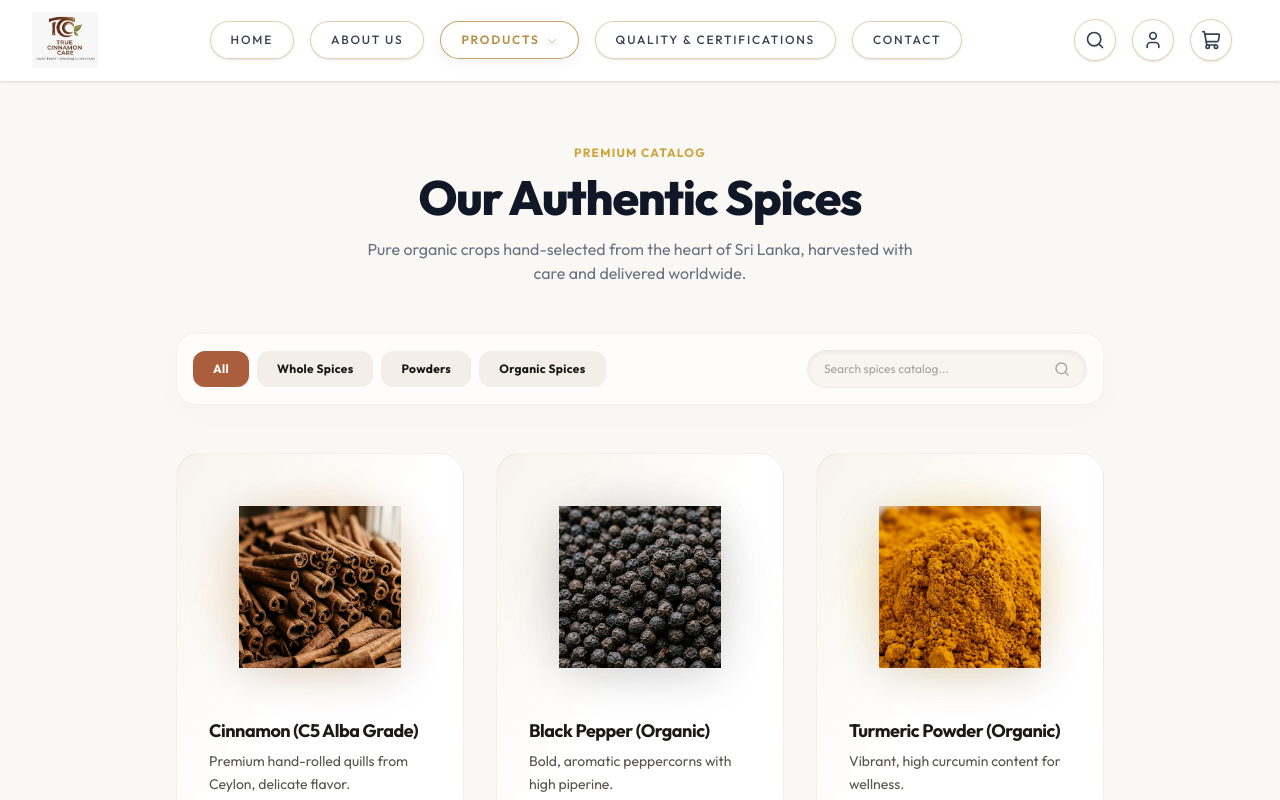
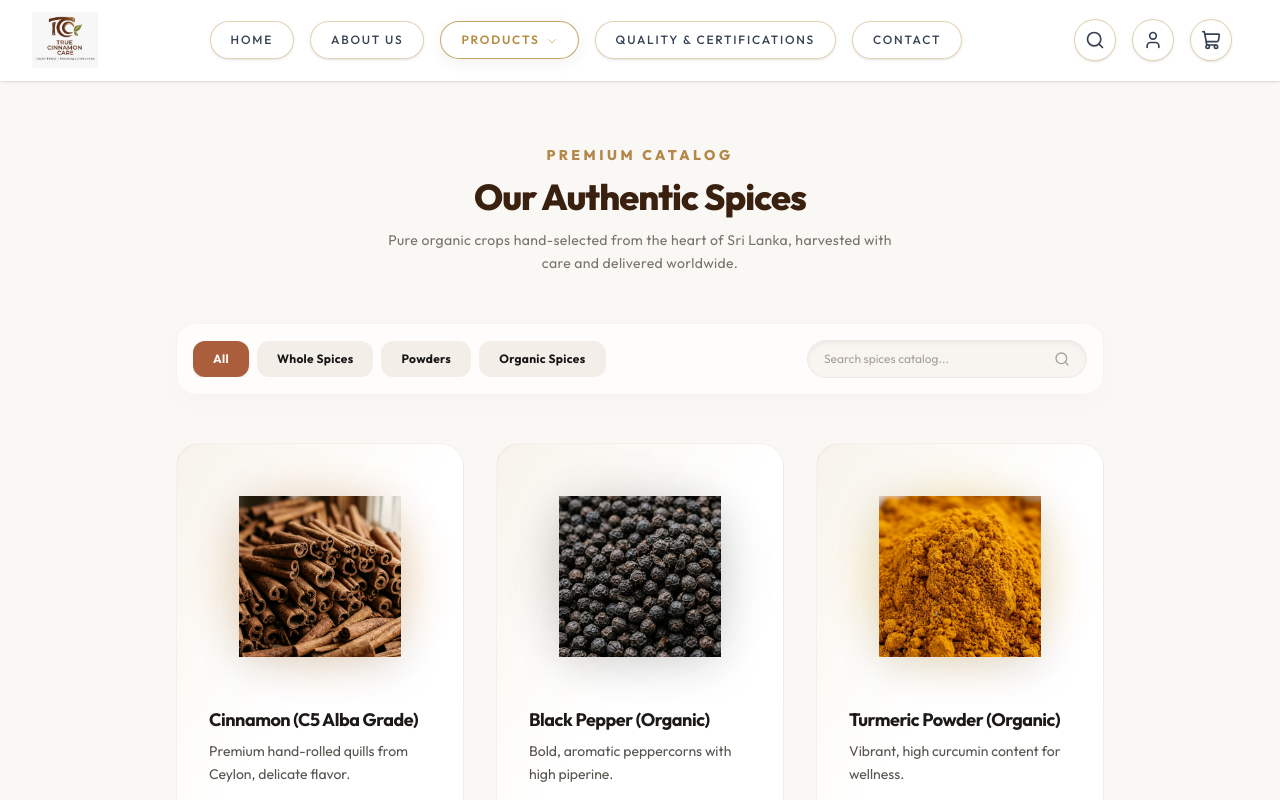
Before and after one commit to Deneth0077/Ceylon-Spices, a Next.js app: page /products in a window 1280 px wide. Shown: the top 800 px of the page. Built offline with nearby package versions, Linux system fonts and the light colour scheme.

Commit message:
feat: create product catalog page with search and filtering functionality

```diff
--- a/src/app/products/page.tsx
+++ b/src/app/products/page.tsx
@@ -102,12 +102,14 @@ export default function ProductsPage() {
 
         {/* Header Title */}
         <div className="text-center max-w-xl mx-auto mb-12">
-          <span className="text-xs font-bold uppercase tracking-widest text-[#cca43b] mb-3 block font-sans">Premium Catalog</span>
-          <h1 className="text-3xl md:text-5xl font-extrabold tracking-tight text-gray-900 mb-4 font-sans">
-             Our Authentic Spices
-          </h1>
-          <p className="text-gray-500 text-sm md:text-base font-sans">
-             Pure organic crops hand-selected from the heart of Sri Lanka, harvested with care and delivered worldwide.
+          <h2 className="text-xs md:text-sm font-extrabold text-[#b48648] mb-3 tracking-[0.25em] uppercase font-sans">
+            Premium Catalog
+          </h2>
+          <p className="text-2xl md:text-4xl font-extrabold text-[#3a200e] tracking-tight font-sans">
+            Our Authentic Spices
+          </p>
+          <p className="text-stone-500 text-xs sm:text-sm tracking-wide mt-3 max-w-lg mx-auto font-sans leading-relaxed">
+            Pure organic crops hand-selected from the heart of Sri Lanka, harvested with care and delivered worldwide.
           </p>
         </div>
 
```
